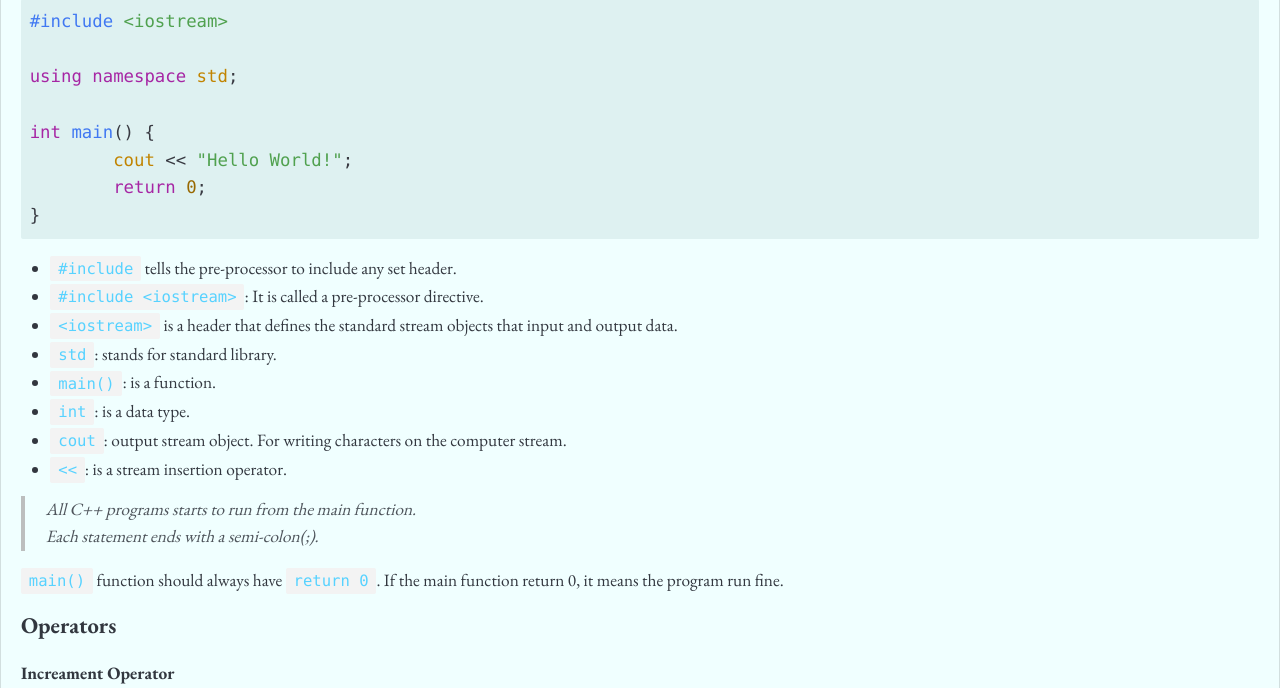
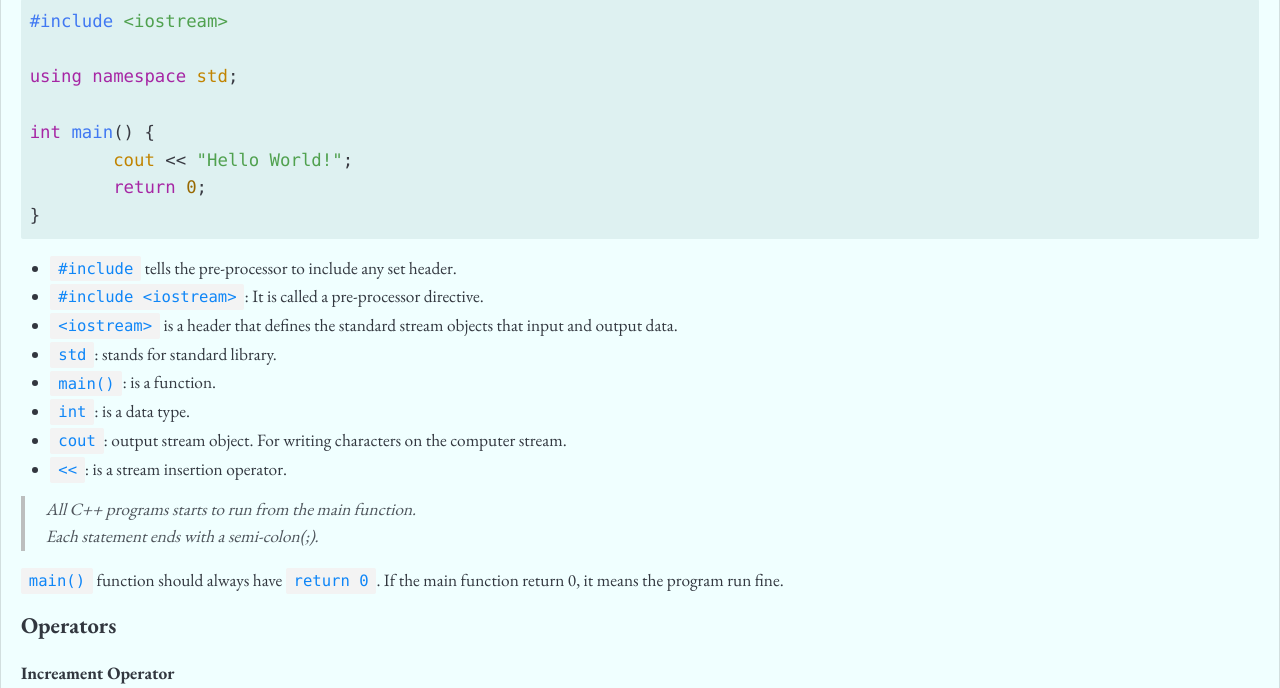
Before and after one commit to project-graveyard/Self-Reference, a Flask app: page /cpp in a window 1280 px wide. Shown: the part 145-833 px from the top of the page. Run offline with Flask 2, Linux system fonts and the light colour scheme; some libraries are stand-ins or nearby versions.

Commit message:
Increase readability of inline code on pages

```diff
--- a/app/templates/joplin.html
+++ b/app/templates/joplin.html
@@ -435,7 +435,7 @@
 
     /* Nord derivative values */
     --nord-sidebar-selection-dark: hsla(213, 32%, 32%, 1);
-    --nord-highlight-light: hsla(196, 100%, 67%, 1);
+    --nord-highlight-light: rgb(15, 134, 247);
     --nord-sidebar-light: hsla(220, 17%, 40%, 1);
     --nord-note-list-background-light: hsla(220, 16%, 25%, 1);
   }
```
